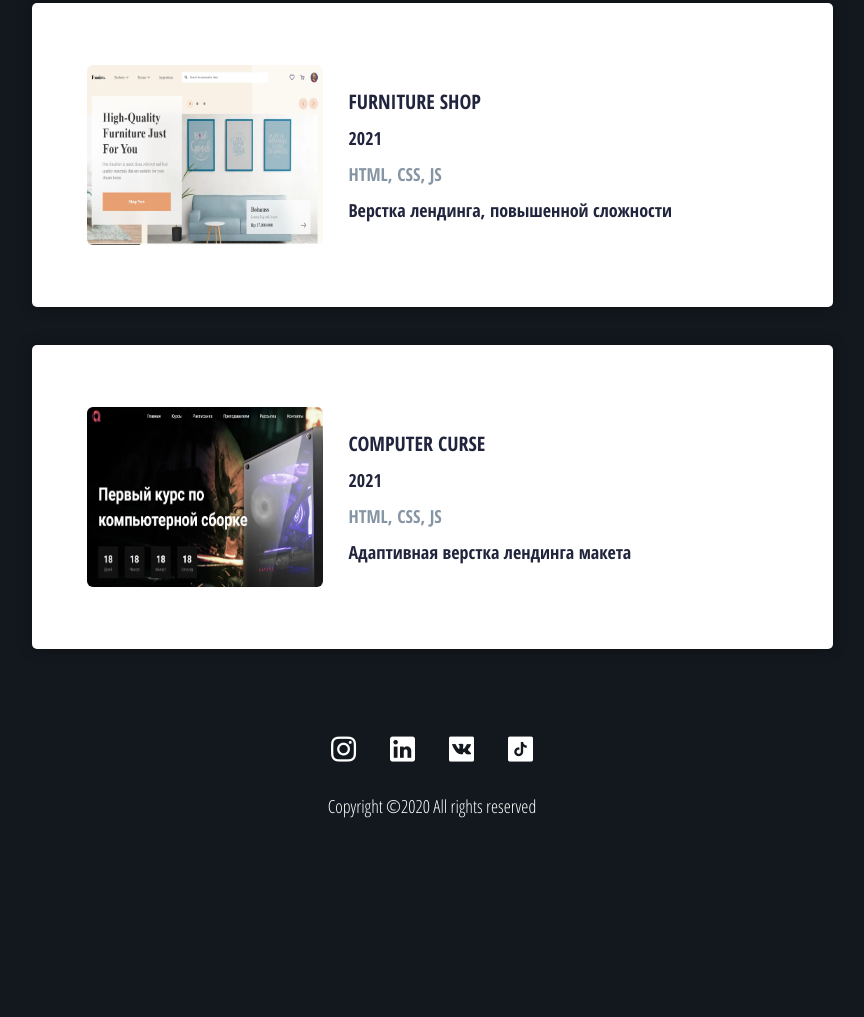
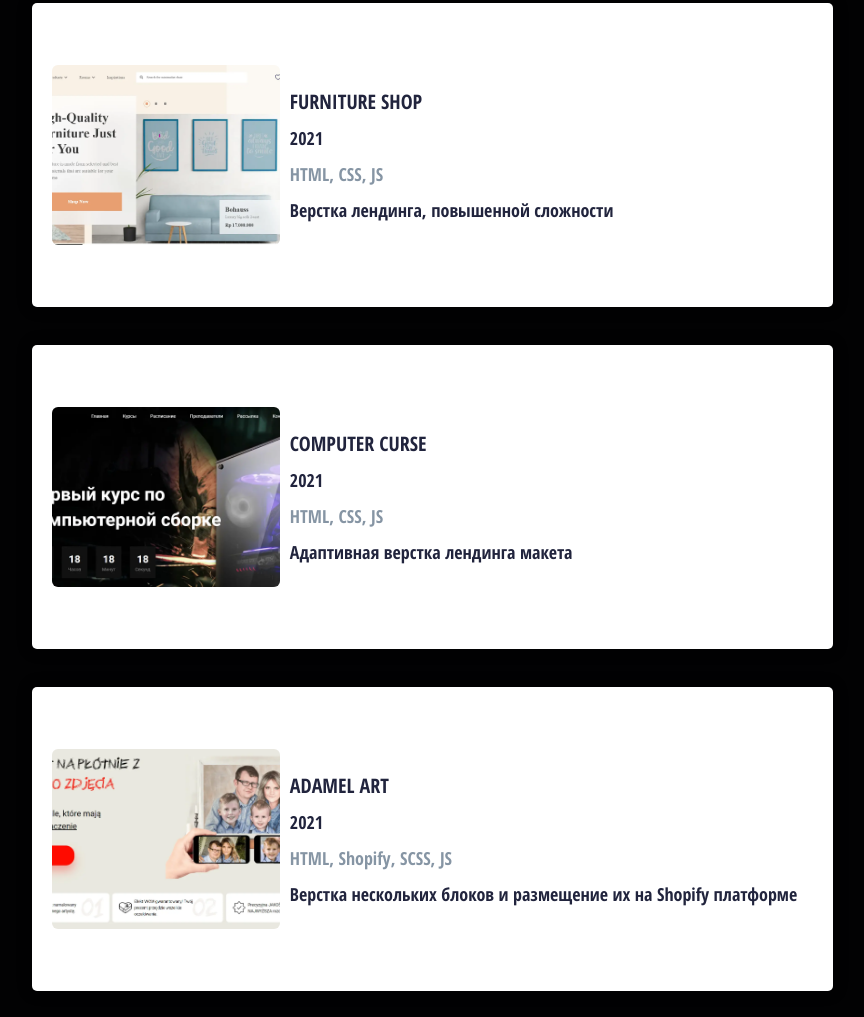
Before and after one commit to hacknazar21/portfolio, a plain HTML site: page portfolio/all.html in a window 1280 px wide. Shown: the part 703-1720 px from the top of the page, without its empty margins (208-1072 px from the left). Before the commit the page ends 1568 px from the top, so only its background shows below. Drawn offline with Linux system fonts and the light colour scheme; files whose address does not match are found by name.

Commit message:
Сайт

```diff
--- a/portfolio/all.html
+++ b/portfolio/all.html
@@ -96,6 +96,26 @@
 								<div class="item-works__text">Адаптивная верстка лендинга макета</div>
 							</div>
 						</div>
+						<div class="items-works__item item-works">
+							<a href="https://hacknazar21.github.io/adamel/" target="_blank" class="item-works__image">
+								<picture><source srcset="img/works/04.webp" type="image/webp"><img src="img/works/04.png" alt="First Site"></picture>
+							</a>
+							<div class="item-works__content">
+								<a href="https://hacknazar21.github.io/adamel/" target="_blank"
+									class="item-works__title">Adamel Art</a>
+								<div class="item-works__year">2021</div>
+								<div class="item-works__skills item-works-skills">
+									<a href="" class="item-works-skills__skill">HTML</a>
+									<a href="" class="item-works-skills__skill">Shopify</a>
+									<a href="" class="item-works-skills__skill">SCSS</a>
+									<a href="" class="item-works-skills__skill">JS</a>
+								</div>
+								<div class="item-works__text">
+									Верстка нескольких блоков и размещение их на Shopify
+									платформе
+								</div>
+							</div>
+						</div>
 					</div>
 				</div>
 			</section>
--- a/portfolio/css/style.css
+++ b/portfolio/css/style.css
@@ -140,7 +140,7 @@ h6 {
 }
 
 body {
-  background-color: #13181e;
+  background-color: #020203;
   color: #ffffff;
 }
 
@@ -948,7 +948,7 @@ body.ie ._ibg img {
 }
 
 .header._scroll .header__content {
-  background-color: rgba(19, 24, 30, 0.5);
+  background-color: rgba(2, 2, 3, 0.5);
   padding: 20px 0 !important;
 }
 
@@ -1205,14 +1205,12 @@ body.ie ._ibg img {
   display: -webkit-box;
   display: -ms-flexbox;
   display: flex;
-  -webkit-box-align: center;
-      -ms-flex-align: center;
-          align-items: center;
   -webkit-box-flex: 0;
       -ms-flex: 0 0 304px;
           flex: 0 0 304px;
-  width: 68.4615384615%;
+  width: 100%;
   color: #21243d;
+  padding: 20px;
   -webkit-box-pack: start;
       -ms-flex-pack: start;
           justify-content: flex-start;
@@ -1224,14 +1222,20 @@ body.ie ._ibg img {
 }
 
 .item-works__image {
-  padding: 16px;
-  padding-left: 55px;
+  position: relative;
+  min-width: 30%;
+  padding: 0px 0px 180px 0px;
 }
 
 .item-works__image img {
-  width: 236px;
+  position: absolute;
+  width: 100%;
+  height: 100%;
   border-radius: 6px;
-  height: 180px;
+  -o-object-fit: cover;
+     object-fit: cover;
+  top: 0;
+  left: 0;
 }
 
 .item-works__content {
@@ -1345,6 +1349,15 @@ body.ie ._ibg img {
   }
 }
 
+@media (min-width: 767.98px) {
+  .items-works__item {
+    width: 68.4615384615%;
+    -webkit-box-align: center;
+        -ms-flex-align: center;
+            align-items: center;
+  }
+}
+
 @media (min-width: 991.98px) {
   .quantity__button:hover::before,
   .quantity__button:hover::after {
@@ -1419,15 +1432,10 @@ body.ie ._ibg img {
   }
 
   .item-works__image {
-    padding: 16px 5px;
+    min-width: 100%;
     -ms-flex-item-align: center;
         -ms-grid-row-align: center;
         align-self: center;
-  }
-
-  .item-works__image img {
-    width: 118px;
-    height: 90px;
   }
 }
 
@@ -1438,7 +1446,7 @@ body.ie ._ibg img {
   }
 
   .header._scroll .header__content {
-    background-color: rgba(19, 24, 30, 0.9);
+    background-color: rgba(2, 2, 3, 0.9);
   }
 
   .header__content {
@@ -1526,7 +1534,7 @@ body.ie ._ibg img {
 
 @media (any-hover: hover) {
   .header._scroll .header__content:hover {
-    background-color: rgba(19, 24, 30, 0.9);
+    background-color: rgba(2, 2, 3, 0.9);
   }
 
   .header__logo:hover .logo-header__name {
```
Also changed, not shown: portfolio/css/style.min.css, portfolio/img/works/04.png (added), portfolio/img/works/04.webp (added).
